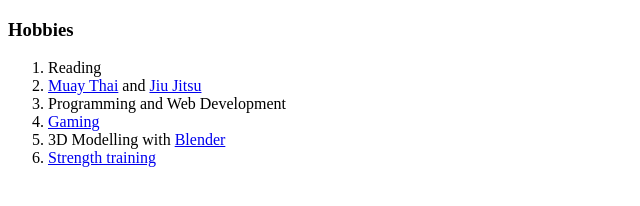
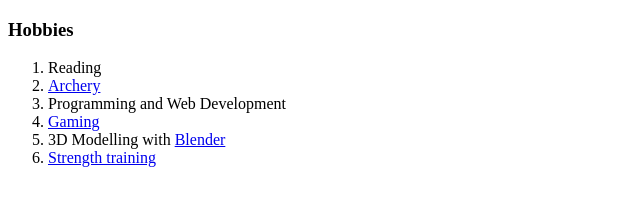
Before and after one commit to AlexWP3D/cv, a plain HTML site: page hobbies.html in a window 1280 px wide. Shown: the whole page, without its empty margins (0-640 px from the left). Drawn offline with Linux system fonts and the light colour scheme.

Commit message:
Updated hobbies for publishing

```diff
--- a/hobbies.html
+++ b/hobbies.html
@@ -8,7 +8,7 @@
     <h3>Hobbies</h3>
       <ol>
         <li>Reading</li>
-        <li><a href="https://en.wikipedia.org/wiki/Muay_Thai">Muay Thai</a> and <a href="https://en.wikipedia.org/wiki/Jujutsu">Jiu Jitsu</a></li>
+        <li><a href="https://en.wikipedia.org/wiki/Archery">Archery</a></li>
         <li>Programming and Web Development</li>
         <li><a href="https://store.steampowered.com/">Gaming</a></li>
         <li>3D Modelling with <a href="https://www.blender.org/">Blender</a></li>
```
